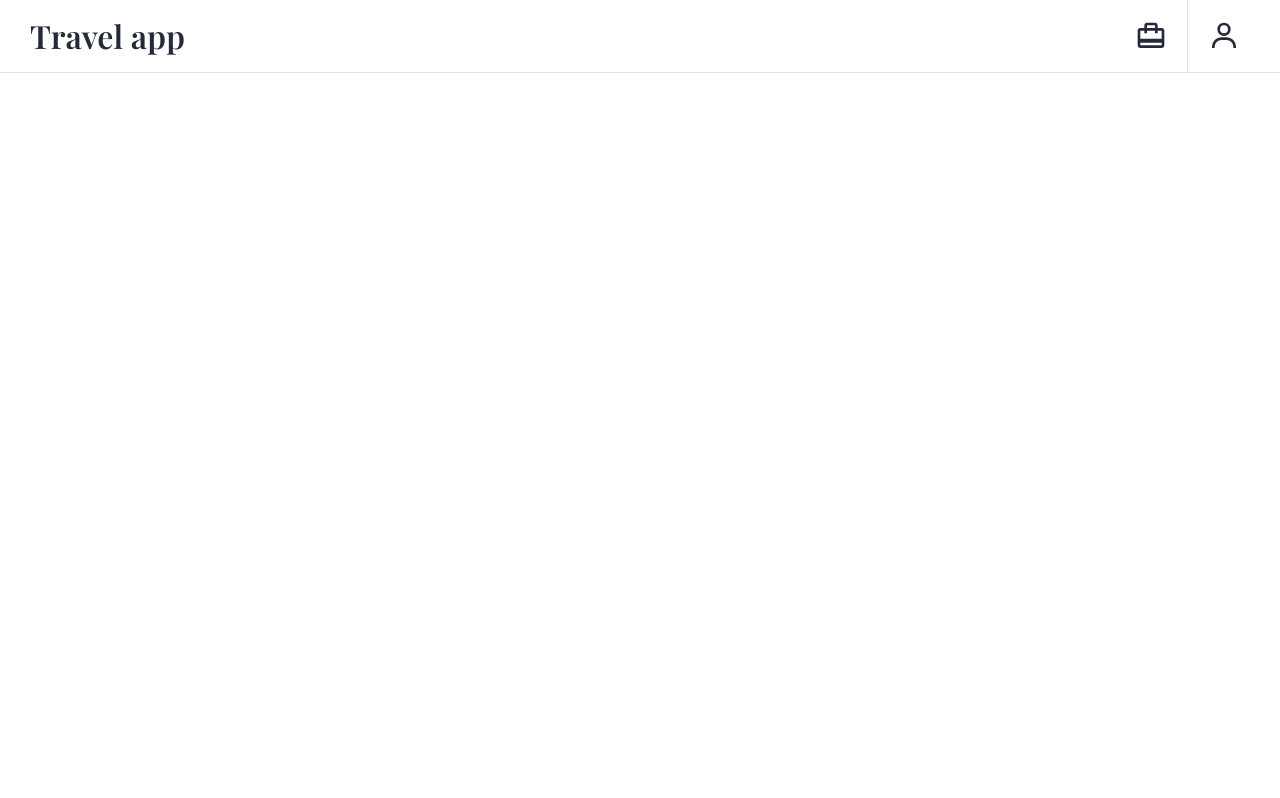
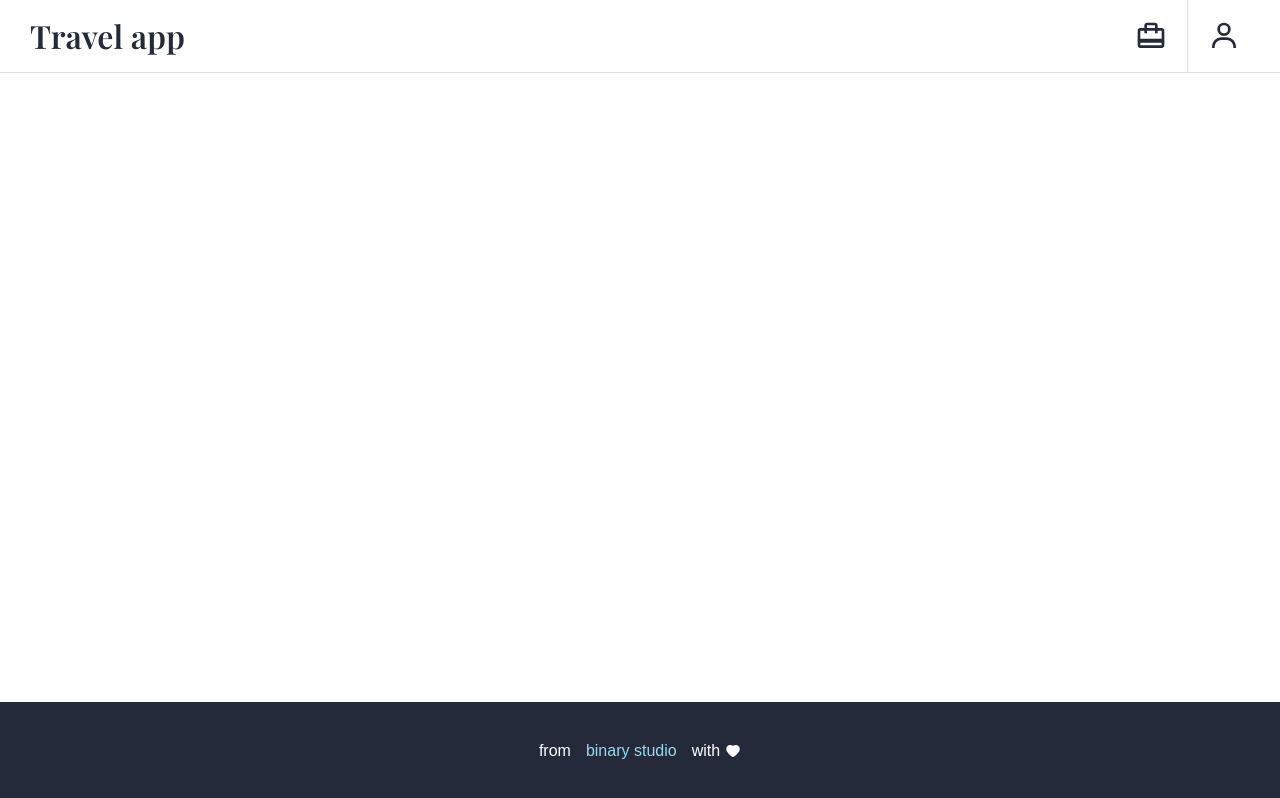
Before and after one commit to SofiiaShevtsova/travel-app, a React (Create React App) app: page / in a window 1280 px wide. Built offline with nearby package versions, Linux system fonts and the light colour scheme; a web font is replaced by a local one.

Commit message:
+ footer

```diff
--- a/src/components/DropDown/dropdownMenu_styles.ts
+++ b/src/components/DropDown/dropdownMenu_styles.ts
@@ -23,6 +23,7 @@ export const MenuBox = styled.div`
 
   text-align: center;
   font-size: ${p => p.theme.fonts.size200};
+  font-family: ${p =>p.theme.fonts.main};
   &>*{
   transition: ${p=>p.theme.transitions.main};
   }
--- a/src/components/Footer/Footer.tsx
+++ b/src/components/Footer/Footer.tsx
@@ -1,5 +1,16 @@
+import { AiFillHeart } from "react-icons/ai";
+import LinkText from "../Links/LinksText";
+import { FooterBox, Text } from "./footer_styles";
+
 const Footer = () => {
-    return (<></>)
-}
+  return (
+    <FooterBox>
+      <Text>from</Text>
+      <LinkText path="https://binary-studio.com" text="binary studio" />
+      <Text>with</Text>
+      <AiFillHeart />
+    </FooterBox>
+  );
+};
 
-export default Footer
+export default Footer;
--- /dev/null
+++ b/src/components/Footer/footer_styles.ts
@@ -0,0 +1,22 @@
+import styled from "styled-components";
+
+export const FooterBox = styled.footer`
+  width: 100vw;
+  display: flex;
+  align-items: center;
+  justify-content: center;
+  gap: 5px;
+  padding: 30px 20px;
+  color: ${(p) => p.theme.colors.blue200};
+  background-color: ${(p) => p.theme.colors.blue400};
+
+  font-family: ${(p) => p.theme.fonts.main};
+
+  & svg {
+    fill:${p=>p.theme.colors.white}
+  }
+`;
+
+export const Text = styled.span`
+  color: ${(p) => p.theme.colors.white};
+`;
--- a/src/components/Loyout/Loyout.tsx
+++ b/src/components/Loyout/Loyout.tsx
@@ -1,10 +1,13 @@
+import Footer from "../Footer/Footer";
 import Header from "../Header/Header";
+import { LoyoutBox } from "./loyout_styles";
 
 const Loyout = () => {
   return (
-    <>
+    <LoyoutBox>
       <Header />
-    </>
+      <Footer/>
+    </LoyoutBox>
   );
 };
 
--- /dev/null
+++ b/src/components/Loyout/loyout_styles.ts
@@ -0,0 +1,9 @@
+import styled from "styled-components";
+
+export const LoyoutBox = styled.div`
+  min-height: 100vh;
+  padding-top: 100px;
+  display: flex;
+  flex-direction: column;
+  justify-content: flex-end;
+`;
--- a/src/index.tsx
+++ b/src/index.tsx
@@ -5,7 +5,7 @@ import { ThemeProvider } from 'styled-components';
 import "./index.css";
 import App from "./App";
 import reportWebVitals from "./reportWebVitals";
-import { theme } from "./utils/theme";
+import { theme } from "./commons/theme";
 
 const root = ReactDOM.createRoot(
   document.getElementById("root") as HTMLElement
```
Also changed, not shown: src/commons/theme.ts (renamed from src/utils/theme.ts).
